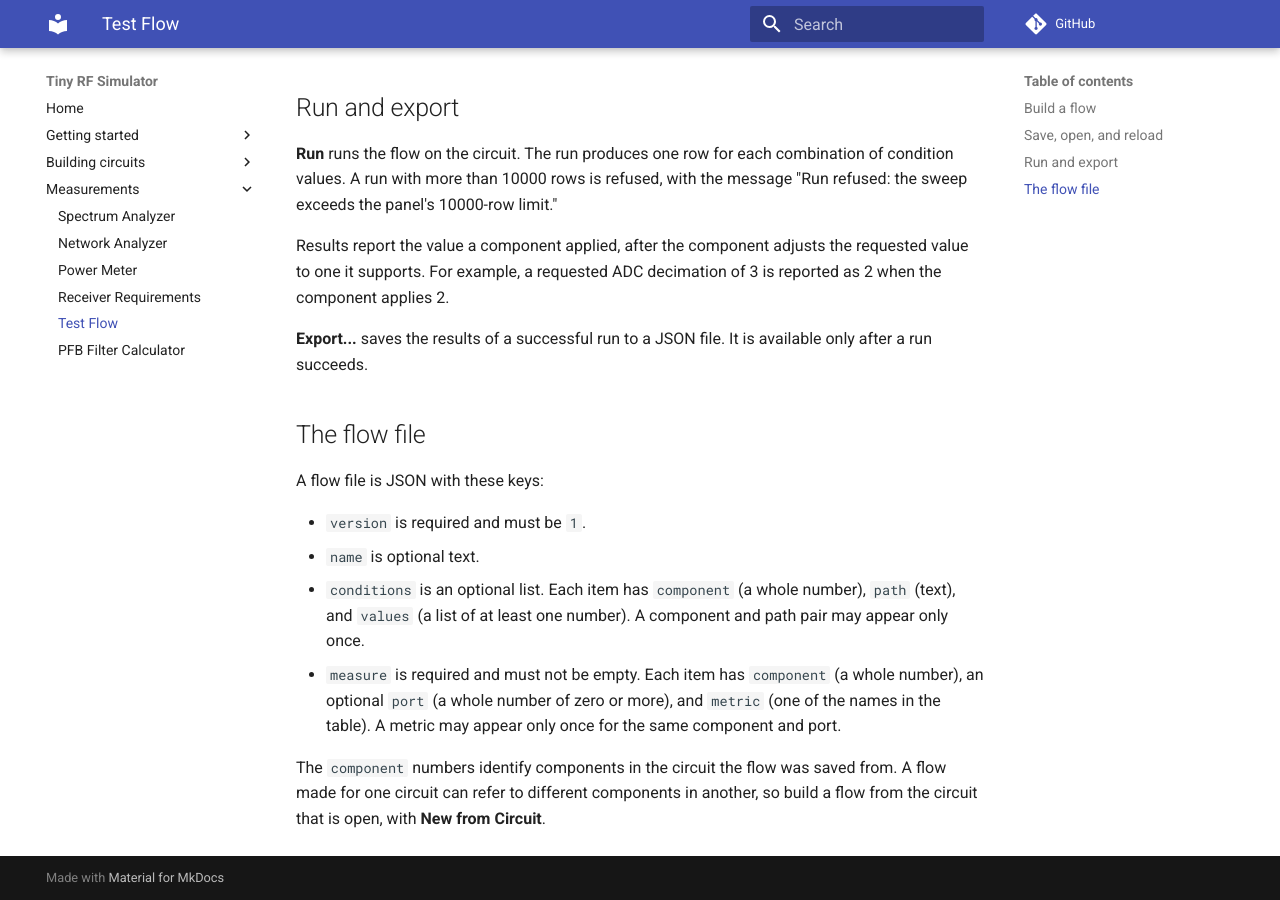
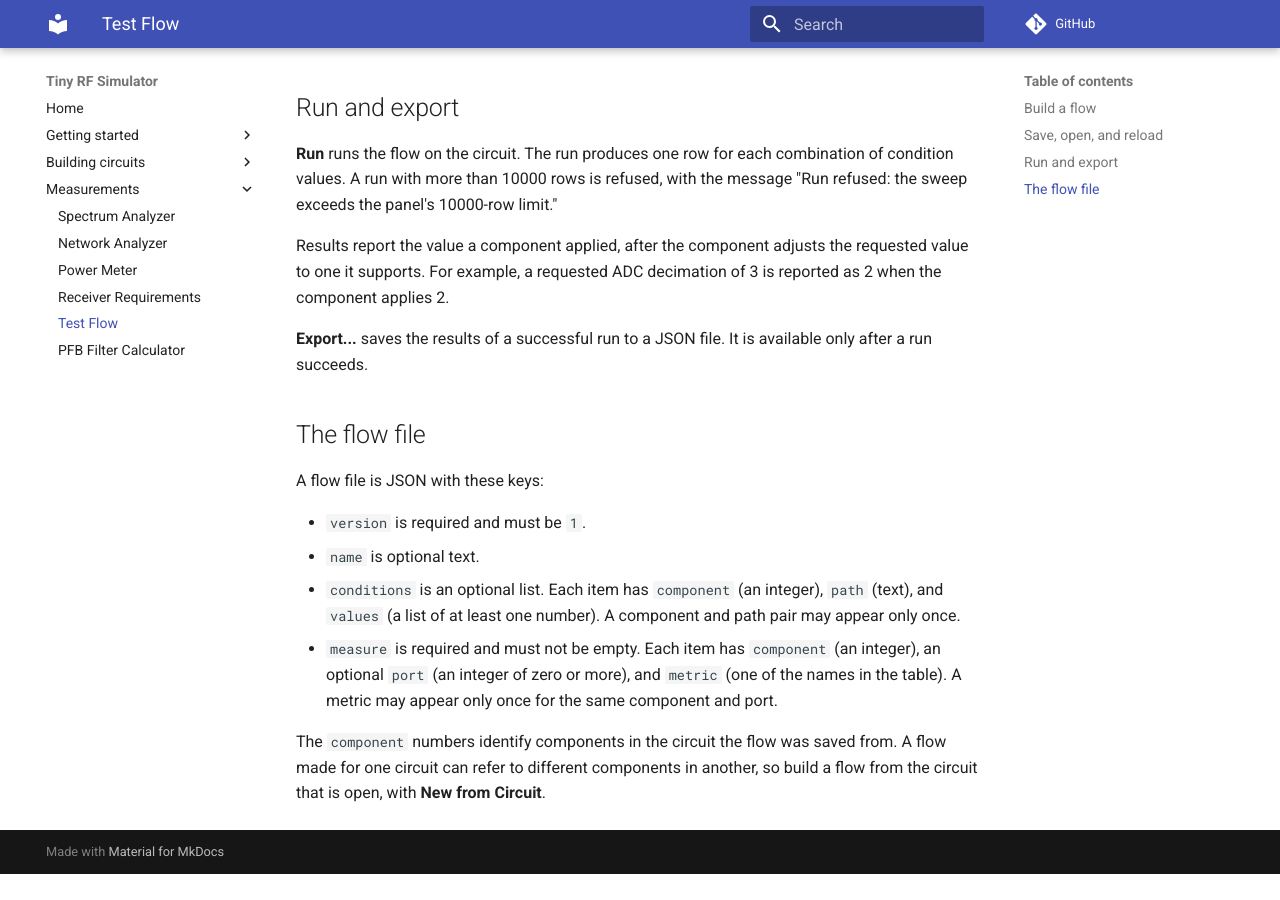
Before and after one commit to striderZA/Tiny-RF-Simulator, an MkDocs documentation site: the page built from manual/pages/measurements/test-flow.md, in a window 1280 px wide and 900 px high, scrolled down 1095 px. Built offline with MkDocs 1.6.1 and Material for MkDocs 9.7.7, drawn with Linux system fonts in a browser that asks for light colours; comment, search, counter and statistics services are not loaded; after the commit the page ends 1969 px from its top, so only the background shows below that.

Commit message:
docs(manual): describe flow file component and port as integers
checkedJsonInt accepts only JSON integers. 'A whole number' also described 1.0 as valid, which the parser refuses.

```diff
--- a/manual/pages/measurements/test-flow.md
+++ b/manual/pages/measurements/test-flow.md
@@ -42,7 +42,7 @@ A flow file is JSON with these keys:
 
 - `version` is required and must be `1`.
 - `name` is optional text.
-- `conditions` is an optional list. Each item has `component` (a whole number), `path` (text), and `values` (a list of at least one number). A component and path pair may appear only once.
-- `measure` is required and must not be empty. Each item has `component` (a whole number), an optional `port` (a whole number of zero or more), and `metric` (one of the names in the table). A metric may appear only once for the same component and port.
+- `conditions` is an optional list. Each item has `component` (an integer), `path` (text), and `values` (a list of at least one number). A component and path pair may appear only once.
+- `measure` is required and must not be empty. Each item has `component` (an integer), an optional `port` (an integer of zero or more), and `metric` (one of the names in the table). A metric may appear only once for the same component and port.
 
 The `component` numbers identify components in the circuit the flow was saved from. A flow made for one circuit can refer to different components in another, so build a flow from the circuit that is open, with **New from Circuit**.
```
